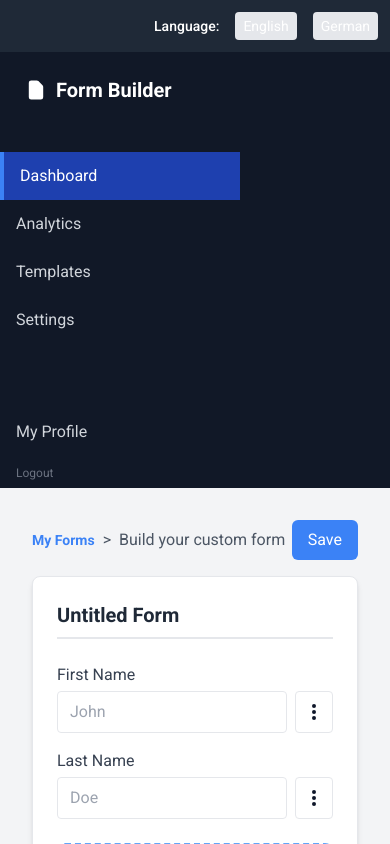
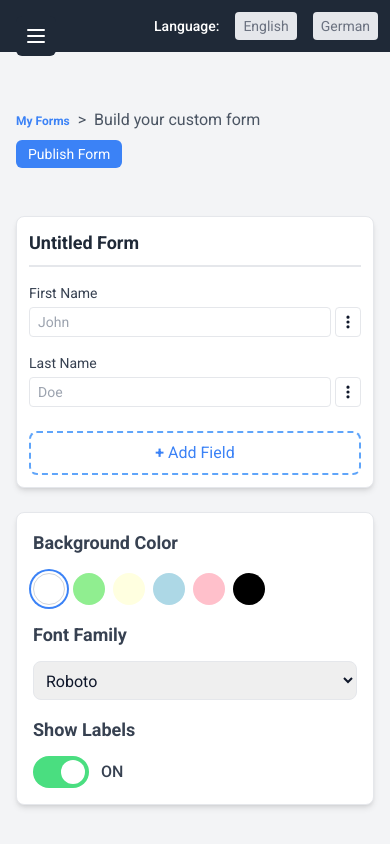
Before and after one commit to teddy-mczieuwa/protocolhero, a React (Vite) app: page / in a window 390 px wide. Shown: the top 844 px of the page. Built offline with nearby package versions, Linux system fonts and the light colour scheme.

Commit message:
added responsiveness

```diff
--- a/src/components/LanguageSwitcher.tsx
+++ b/src/components/LanguageSwitcher.tsx
@@ -14,13 +14,13 @@ const LanguageSwitcher: React.FC = () => {
         {t('formBuilder.language.title')}:
       </span>
       <button
-        className={`px-2 py-1 text-sm rounded ${i18n.language === 'en' ? 'bg-blue-500 text-white' : 'bg-gray-200'}`}
+        className={`px-2 py-1 text-sm rounded ${i18n.language === 'en' ? 'bg-blue-500 text-white' : 'bg-gray-200 text-gray-500'}`}
         onClick={() => changeLanguage('en')}
       >
         {t('formBuilder.language.english')}
       </button>
       <button
-        className={`px-2 py-1 text-sm rounded ${i18n.language === 'de' ? 'bg-blue-500 text-white' : 'bg-gray-200'}`}
+        className={`px-2 py-1 text-sm rounded ${i18n.language === 'de' ? 'bg-blue-500 text-white' : 'bg-gray-200 text-gray-500'}`}
         onClick={() => changeLanguage('de')}
       >
         {t('formBuilder.language.german')}
--- a/src/features/form-builder/components/FormBuilder.tsx
+++ b/src/features/form-builder/components/FormBuilder.tsx
@@ -1,4 +1,4 @@
-import React from 'react';
+import React, { useState } from 'react';
 import Sidebar from './Sidebar';
 import FormHeader from './FormHeader';
 import FormPreview from './FormPreview';
@@ -7,6 +7,7 @@ import { useFormFields } from '../hooks/useFormFields';
 import { useFormSettings } from '../hooks/useFormSettings';
 
 const FormBuilder: React.FC = () => {
+  const [sidebarOpen, setSidebarOpen] = useState(false);
   // Initialize form fields with default data
   const {
     fields,
@@ -41,15 +42,27 @@ const FormBuilder: React.FC = () => {
   } = useFormSettings();
 
   return (
-    <div className="flex flex-col md:flex-row min-h-screen bg-gray-900">
+    <div className="flex flex-col md:flex-row min-h-screen bg-gray-900 relative">
+      {/* Mobile menu button */}
+      <button
+        className="md:hidden fixed top-4 left-4 z-20 bg-gray-800 text-white p-2 rounded-md"
+        onClick={() => setSidebarOpen(!sidebarOpen)}
+      >
+        <svg className="w-6 h-6" fill="none" stroke="currentColor" viewBox="0 0 24 24" xmlns="http://www.w3.org/2000/svg">
+          <path strokeLinecap="round" strokeLinejoin="round" strokeWidth={2} d={sidebarOpen ? "M6 18L18 6M6 6l12 12" : "M4 6h16M4 12h16M4 18h16"} />
+        </svg>
+      </button>
+
       {/* Left sidebar - Navigation */}
-      <Sidebar />
+      <div className={`${sidebarOpen ? 'fixed inset-0 z-10 bg-gray-900 bg-opacity-80' : 'hidden'} md:block md:relative md:z-auto`}>
+        <Sidebar onClose={() => setSidebarOpen(false)} />
+      </div>
 
       {/* Main content area */}
-      <div className="flex-1 bg-gray-100 p-8">
+      <div className="flex-1 bg-gray-100 p-4 md:p-8">
         <FormHeader />
 
-        <div className="flex flex-col md:flex-row gap-6">
+        <div className="flex flex-col md:flex-row gap-6 mt-12 md:mt-0">
           {/* Form Preview */}
           <FormPreview
             formTitle={formTitle}
--- a/src/features/form-builder/components/FormField.tsx
+++ b/src/features/form-builder/components/FormField.tsx
@@ -32,7 +32,7 @@ const FormField: React.FC<FormFieldProps> = ({
       onClick={handleClick}
     >
       {showLabels && (
-        <label className="block text-gray-700 mb-1">{field.label}</label>
+        <label className="block text-gray-700 text-sm md:text-base mb-1">{field.label}</label>
       )}
       <div className="flex">
         {field.inputType === 'textarea' ? (
@@ -40,13 +40,13 @@ const FormField: React.FC<FormFieldProps> = ({
             placeholder={field.placeholder}
             value={field.value}
             onChange={(e) => updateFieldValue(field.id, e.target.value)}
-            className="border rounded py-2 px-3 w-full focus:outline-none focus:ring-2 focus:ring-blue-500"
+            className="border rounded py-1 md:py-2 px-2 md:px-3 text-sm md:text-base w-full focus:outline-none focus:ring-2 focus:ring-blue-500"
           />
         ) : field.inputType === 'select' ? (
           <select
             value={field.value}
             onChange={(e) => updateFieldValue(field.id, e.target.value)}
-            className="border rounded py-2 px-3 w-full focus:outline-none focus:ring-2 focus:ring-blue-500"
+            className="border rounded py-1 md:py-2 px-2 md:px-3 text-sm md:text-base w-full focus:outline-none focus:ring-2 focus:ring-blue-500"
           >
             <option value="">Select an option</option>
             <option value="option1">Option 1</option>
@@ -58,7 +58,7 @@ const FormField: React.FC<FormFieldProps> = ({
             type="checkbox"
             checked={field.value === 'true'}
             onChange={(e) => updateFieldValue(field.id, e.target.checked ? 'true' : 'false')}
-            className="h-5 w-5 mt-1"
+            className="h-4 w-4 md:h-5 md:w-5 mt-1"
           />
         ) : (
           <input
@@ -66,14 +66,14 @@ const FormField: React.FC<FormFieldProps> = ({
             placeholder={field.placeholder}
             value={field.value}
             onChange={(e) => updateFieldValue(field.id, e.target.value)}
-            className="border rounded py-2 px-3 w-full focus:outline-none focus:ring-2 focus:ring-blue-500"
+            className="border rounded py-1 md:py-2 px-2 md:px-3 text-sm md:text-base w-full focus:outline-none focus:ring-2 focus:ring-blue-500"
           />
         )}
         <button
-          className="ml-2 p-2 border rounded flex items-center justify-center"
+          className="ml-1 md:ml-2 p-1 md:p-2 border rounded flex items-center justify-center"
           onClick={stopPropagation}
         >
-          <svg xmlns="http://www.w3.org/2000/svg" className="h-5 w-5" viewBox="0 0 20 20" fill="currentColor">
+          <svg xmlns="http://www.w3.org/2000/svg" className="h-4 w-4 md:h-5 md:w-5" viewBox="0 0 20 20" fill="currentColor">
             <path d="M10 6a2 2 0 110-4 2 2 0 010 4zM10 12a2 2 0 110-4 2 2 0 010 4zM10 18a2 2 0 110-4 2 2 0 010 4z" />
           </svg>
         </button>
--- a/src/features/form-builder/components/FormHeader.tsx
+++ b/src/features/form-builder/components/FormHeader.tsx
@@ -5,14 +5,14 @@ const FormHeader: React.FC = () => {
   const { t } = useTranslation('common');
 
   return (
-    <div className="flex justify-between items-center mb-4">
-      <div className="text-sm breadcrumbs text-gray-600">
+    <div className="flex flex-col sm:flex-row justify-between items-start sm:items-center mb-4 pt-10 md:pt-0">
+      <div className="text-xs sm:text-sm breadcrumbs text-gray-600 mb-2 sm:mb-0">
         <a href="#" className="text-blue-500 hover:underline">My Forms</a>
         <span className="mx-2">&gt;</span>
         <span>{t('formBuilder.header.title')}</span>
       </div>
-      <button className="bg-blue-500 hover:bg-blue-600 px-4 py-2 text-white rounded-md">
-        {t('formBuilder.buttons.save')}
+      <button className="bg-blue-500 hover:bg-blue-600 px-3 sm:px-4 py-1 sm:py-2 text-sm sm:text-base text-white rounded-md">
+        {t('formBuilder.buttons.publish')}
       </button>
     </div>
   );
--- a/src/features/form-builder/components/FormPreview.tsx
+++ b/src/features/form-builder/components/FormPreview.tsx
@@ -38,14 +38,14 @@ const FormPreview: React.FC<FormPreviewProps> = ({
   const { t } = useTranslation('common');
 
   return (
-    <div className="flex-1 border rounded-lg shadow-md overflow-hidden" style={{ backgroundColor: bgColor, fontFamily }}>
-      <div className="p-6">
+    <div className="flex-1 border rounded-lg shadow-md" style={{ backgroundColor: bgColor, fontFamily }}>
+      <div className="p-3 md:p-6">
         {/* Form Title */}
         <input
           type="text"
           value={formTitle}
           onChange={(e) => setFormTitle(e.target.value)}
-          className="w-full text-xl font-bold mb-6 border-b-2 text-gray-800 pb-2 bg-white outline-none"
+          className="w-full text-lg md:text-xl font-bold mb-4 md:mb-6 border-b-2 text-gray-800 pb-2 bg-white outline-none"
         />
 
         {/* Form Fields */}
@@ -65,7 +65,7 @@ const FormPreview: React.FC<FormPreviewProps> = ({
         {/* Add Field Button */}
         <div className="relative mt-6">
           <button
-            className="flex items-center justify-center w-full border-2 border-dashed border-blue-400 text-blue-500 rounded-lg py-3 hover:bg-blue-50"
+            className="flex items-center justify-center w-full border-2 border-dashed border-blue-400 text-blue-500 rounded-lg py-2 md:py-3 hover:bg-blue-50"
             onClick={toggleFieldMenu}
           >
             <span className="mr-1 font-bold">+</span> {t('formBuilder.formPreview.addField')}
--- a/src/features/form-builder/components/FormSettings.tsx
+++ b/src/features/form-builder/components/FormSettings.tsx
@@ -38,9 +38,9 @@ const FormSettings: React.FC<FormSettingsProps> = ({
 }) => {
   const { t } = useTranslation('common');
   return (
-    <div className="w-full md:w-80 border rounded-lg shadow-md p-6 bg-white">
-      <h2 className="text-xl font-bold mb-6 text-gray-700">{t('formBuilder.formSettings.background')}</h2>
-      <div className="flex gap-3 mb-6">
+    <div className="w-full md:w-80 border rounded-lg shadow-md p-4 md:p-6 bg-white">
+      <h2 className="text-lg md:text-xl font-bold mb-4 md:mb-6 text-gray-700">{t('formBuilder.formSettings.background')}</h2>
+      <div className="flex flex-wrap gap-2 md:gap-3 mb-4 md:mb-6">
         {colorOptions.map((color) => (
           <button
             key={color}
@@ -51,8 +51,8 @@ const FormSettings: React.FC<FormSettingsProps> = ({
         ))}
       </div>
 
-      <h2 className="text-xl font-bold mb-4 text-gray-700">{t('formBuilder.formSettings.font')}</h2>
-      <div className="mb-6">
+      <h2 className="text-lg md:text-xl font-bold mb-3 md:mb-4 text-gray-700">{t('formBuilder.formSettings.font')}</h2>
+      <div className="mb-4 md:mb-6">
         <select
           value={fontFamily}
           onChange={(e) => setFontFamily(e.target.value)}
@@ -64,7 +64,7 @@ const FormSettings: React.FC<FormSettingsProps> = ({
         </select>
       </div>
 
-      <h2 className="text-xl font-bold mb-4 text-gray-700">{t('formBuilder.formSettings.showLabels')}</h2>
+      <h2 className="text-lg md:text-xl font-bold mb-3 md:mb-4 text-gray-700">{t('formBuilder.formSettings.showLabels')}</h2>
       <div className="relative inline-block w-12 mr-2 align-middle select-none transition duration-200 ease-in">
         <label className="flex items-center cursor-pointer">
           <div className="relative">
--- a/src/features/form-builder/components/Sidebar.tsx
+++ b/src/features/form-builder/components/Sidebar.tsx
@@ -1,15 +1,31 @@
 import React from 'react';
 import { useTranslation } from 'react-i18next';
 
-const Sidebar: React.FC = () => {
+interface SidebarProps {
+  onClose?: () => void;
+}
+
+const Sidebar: React.FC<SidebarProps> = ({ onClose }) => {
   const { t } = useTranslation('common');
   return (
-    <div className="w-60 bg-gray-900 text-white">
-      <div className="p-6 flex items-center space-x-2">
+    <div className="w-full md:w-60 h-screen overflow-y-auto bg-gray-900 text-white">
+      <div className="p-6 flex items-center justify-between">
+        <div className="flex items-center space-x-2">
         <svg className="w-6 h-6" fill="currentColor" viewBox="0 0 20 20" xmlns="http://www.w3.org/2000/svg">
           <path fillRule="evenodd" d="M4 4a2 2 0 012-2h4.586A2 2 0 0112 2.586L15.414 6A2 2 0 0116 7.414V16a2 2 0 01-2 2H6a2 2 0 01-2-2V4z" clipRule="evenodd" />
         </svg>
         <h1 className="text-xl font-semibold">{t('formBuilder.title')}</h1>
+        </div>
+        {onClose && (
+          <button
+            onClick={onClose}
+            className="text-white md:hidden p-1 hover:bg-gray-800 rounded"
+          >
+            <svg className="w-6 h-6" fill="none" stroke="currentColor" viewBox="0 0 24 24" xmlns="http://www.w3.org/2000/svg">
+              <path strokeLinecap="round" strokeLinejoin="round" strokeWidth={2} d="M6 18L18 6M6 6l12 12" />
+            </svg>
+          </button>
+        )}
       </div>
       <nav className="mt-6">
         <div className="px-4 py-3 bg-blue-800 border-l-4 border-blue-500">
--- a/src/i18n/locales/de/common.json
+++ b/src/i18n/locales/de/common.json
@@ -52,7 +52,7 @@
       "phoneNumber": "Telefonnummer"
     },
     "buttons": {
-      "save": "Speichern",
+      "publish": "Formular veröffentlichen",
       "cancel": "Abbrechen",
       "submit": "Absenden",
       "on": "EIN",
--- a/src/i18n/locales/en/common.json
+++ b/src/i18n/locales/en/common.json
@@ -52,7 +52,7 @@
       "phoneNumber": "Phone Number"
     },
     "buttons": {
-      "save": "Save",
+      "publish": "Publish Form",
       "cancel": "Cancel",
       "submit": "Submit",
       "on": "ON",
```
Also changed, not shown: src/features/form-builder/components/FieldMenu.tsx (+10 -10 lines).
